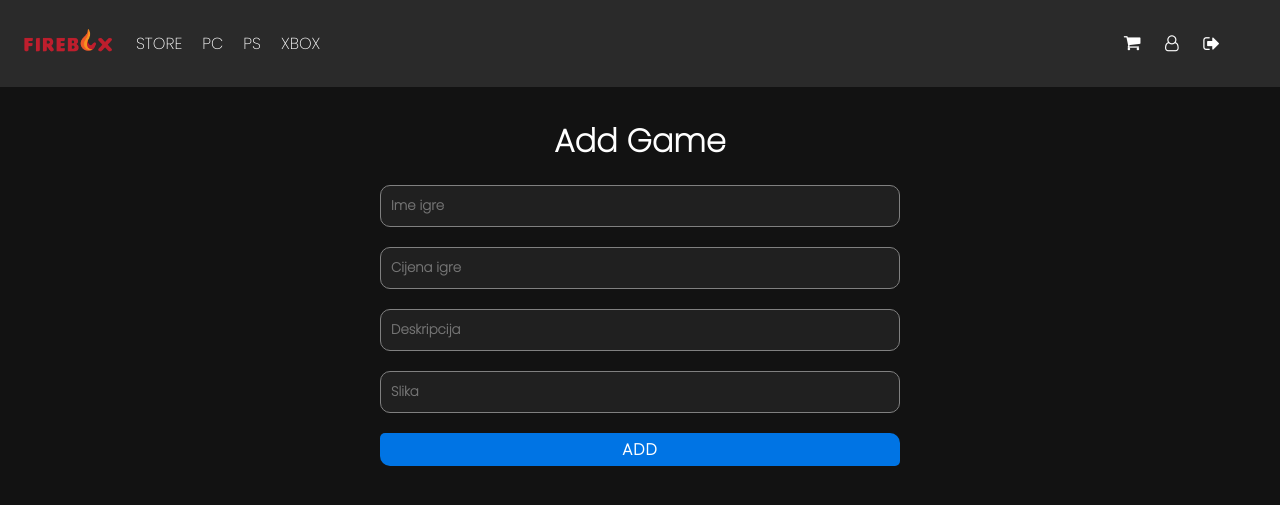
After one commit to marinzilic7/pzi_projekt, a PHP site: page /admin_add.php in a window 1280 px wide. The commit adds this page. Shown: the top 505 px of the page. Run offline with PHP 8.4, Linux system fonts and the light colour scheme; the visitor is signed in with stand-in values (Sample User, id 1); data that the repository does not hold is empty.

Commit message:
add game

```diff
--- /dev/null
+++ b/admin_add.php
@@ -0,0 +1,20 @@
+<?php require 'connection.php';
+
+?>
+
+<?php require './partials/header_view.php' ?>
+
+
+<div class="game_add">
+    <h1>Add Game</h1>
+    <div class="game_add_sett">
+        <form action="add_game.php" method="post">
+            <input type="text" name="game_name" placeholder="Ime igre">
+            <input type="text" name="game_price" placeholder="Cijena igre">
+            <input type="text" name="game_about" placeholder="Deskripcija">
+            <input type="text" name="game_img" placeholder="Slika">
+            <button name="add_btn">ADD</button>
+
+        </form>
+    </div>
+</div>
--- a/login.php
+++ b/login.php
@@ -20,4 +20,8 @@ if(isset($_POST['subBtn'])){
 
 
 
+
+
+
+
 ?>
--- a/new_password.php
+++ b/new_password.php
@@ -8,6 +8,8 @@ if(isset($_POST['btn'])){
 
     $sql = "UPDATE userss SET password='$new_pass' WHERE id = '$id'";
     $query = mysqli_query($db,$sql);
+    $sql2 = "UPDATE administrator SET password='$new_pass' WHERE id = '$id'";
+    $query2 = mysqli_query($db,$sql2);
 
     echo "<script language='javascript'>alert('Uspijesno promijenjen password! Prijavite se opet!');window.location.replace('new_password.php');</script>";
 }else{
--- a/styles/style2.css
+++ b/styles/style2.css
@@ -1632,3 +1632,103 @@ p {
     display:flex;
     justify-content: center;
 }
+
+.admin-buttons{
+    display: flex;
+    flex-wrap: wrap;
+    justify-content: end;
+    align-items: center;
+}
+
+#delete_admin{
+    background-color: red;
+    padding: 4px 12px;
+    border-radius: 5px 10px 5px 10px;
+    font-family: "Poppins";
+    font-weight: bold;
+    color:#fff;
+    border:none;
+    outline:none;
+    cursor:pointer;
+    position:relative;
+    right:100px;
+    font-size:16px;
+    letter-spacing: 1px;
+}
+
+.admin_add{
+    display: flex;
+    flex-wrap: wrap;
+    justify-content: end;
+    align-items: center;
+    position: relative;
+    bottom:20px;
+    right: 40px;
+}
+
+.admin_add button{
+    background-color:#0074E4;
+    padding: 4px 12px;
+    border-radius: 5px 10px 5px 10px;
+    font-family: "Poppins";
+    font-weight: bold;
+    color:#fff;
+    border:none;
+    outline:none;
+    cursor:pointer;
+    position:relative;
+    font-size:16px;
+    letter-spacing: 1px;
+}
+
+.game_add{
+    display: flex;
+    justify-content: center;
+    flex-direction: column;
+    flex-wrap: wrap;
+    align-items: center;
+}
+
+.game_add h1{
+    color:#fff;
+    margin-top:30px;
+}
+
+.game_add_sett form{
+    display: flex;
+    flex-direction: column;
+    flex-wrap: wrap;
+    align-items: center;
+
+}
+
+.game_add_sett input{
+    margin-top:20px;
+    padding:5px;
+    font-family: "Poppins";
+    font-weight: bold;
+    border-radius: 10px;
+    outline: none;
+    background-color: #202020;
+    border: 1px solid grey;
+    color:#fff;
+    transition: .6s;
+    padding: 10px;
+    width: 520px;
+}
+
+.game_add_sett button{
+    background-color:#0074E4;
+    padding: 4px 12px;
+    border-radius: 5px 10px 5px 10px;
+    font-family: "Poppins";
+    font-weight: bold;
+    color:#fff;
+    border:none;
+    outline:none;
+    cursor:pointer;
+    font-size:16px;
+    letter-spacing: 1px;
+    margin-top: 20px ;
+    width: 100%;
+}
```
Also changed, not shown: add_game.php (added, +18 -0 lines), admin_delete.php (added, +12 -0 lines), buy_game.php (+13 -1 lines), naslovna.php (+15 -1 lines), pc.view.php (+8 -0 lines), user.php (+4 -4 lines).
